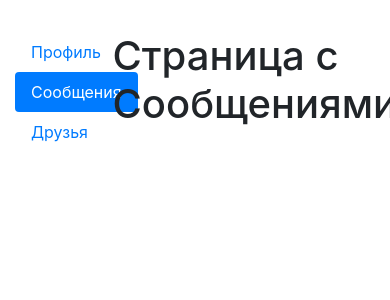
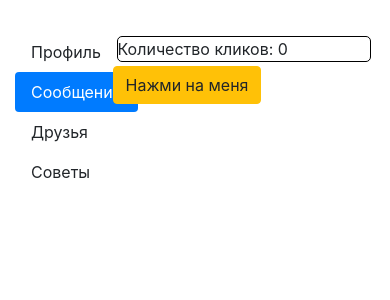
Before and after one commit to AKproAndrey709/react-app, a React (Create React App) app: page /messages in a window 390 px wide. Shown: the top 300 px of the page. Built offline with nearby package versions, Linux system fonts and the light colour scheme.

Commit message:
add tailwind

```diff
--- a/package.json
+++ b/package.json
@@ -35,5 +35,8 @@
       "last 1 firefox version",
       "last 1 safari version"
     ]
+  },
+  "devDependencies": {
+    "tailwindcss": "^3.3.5"
   }
 }
--- a/src/App.jsx
+++ b/src/App.jsx
@@ -3,6 +3,7 @@ import "./App.css";
 import { Profile } from "./components/Profile";
 import { Messages } from "./components/Messages";
 import { Friends } from "./components/Friends";
+import { Advice } from "./components/Advice";
 
 function App(props) {
 	return (
@@ -19,6 +20,9 @@ function App(props) {
 						<NavLink className="nav-link" to="friends">
 							Друзья
 						</NavLink>
+						<NavLink className="nav-link" to="advice">
+							Советы
+						</NavLink>
 					</div>
 				</div>
 				<div className="col-9">
@@ -27,6 +31,7 @@ function App(props) {
 						<Route path="/profile/*" element={<Profile function={props.function.key_getUser} />} />
 						<Route path="/messages" element={<Messages />} />
 						<Route path="/friends" element={<Friends function={props.function.key_getUsers} />} />
+						<Route path="/advice" element={<Advice />} />
 					</Routes>
 				</div>
 			</div>
--- /dev/null
+++ b/src/components/Advice.jsx
@@ -0,0 +1,26 @@
+import { useEffect, useState } from "react"
+
+export const Advice = () => {
+	const [advice, setAdvice] = useState("");
+
+	useEffect(() => {
+		const url = "https://api.adviceslip.com/advice";
+
+		const fetchData = async () => {
+			try {
+				const response = await fetch(url);
+				const json = await response.json();
+				console.log(json);
+				setAdvice(json.slip.advice);
+			} catch (error) {
+				console.log("Error: ", error);
+			}
+		}
+		fetchData();
+	}, [])
+	return (
+		<div className="container-fluid p-5 text-center">
+			{advice}
+		</div>
+	)
+}
--- a/src/components/Messages.jsx
+++ b/src/components/Messages.jsx
@@ -1,3 +1,17 @@
+import { useState } from "react";
+
 export const Messages = () => {
-  return <h1>Страница с Сообщениями</h1>;
+
+	const [count, setCount] = useState(0)
+
+	return (
+		<div className="row">
+			<div className="col-md-6">
+				<p>Количество кликов: {count}</p>
+			</div>
+			<div className="col-md-6">
+				<button className="btn btn-warning" onClick={() => { setCount(count + 1) }}>Нажми на меня</button>
+			</div>
+		</div>
+	)
 };
--- a/src/index.css
+++ b/src/index.css
@@ -1,13 +1,3 @@
-body {
-  margin: 0;
-  font-family: -apple-system, BlinkMacSystemFont, 'Segoe UI', 'Roboto', 'Oxygen',
-    'Ubuntu', 'Cantarell', 'Fira Sans', 'Droid Sans', 'Helvetica Neue',
-    sans-serif;
-  -webkit-font-smoothing: antialiased;
-  -moz-osx-font-smoothing: grayscale;
-}
-
-code {
-  font-family: source-code-pro, Menlo, Monaco, Consolas, 'Courier New',
-    monospace;
-}
+@tailwind base;
+@tailwind components;
+@tailwind utilities;
--- /dev/null
+++ b/tailwind.config.js
@@ -0,0 +1,8 @@
+/** @type {import('tailwindcss').Config} */
+module.exports = {
+  content: ["./src/**/*.{js,jsx}"],
+  theme: {
+    extend: {},
+  },
+  plugins: [],
+}
```
Also changed, not shown: 1 other file (tests, documents, lock files or other folders).
